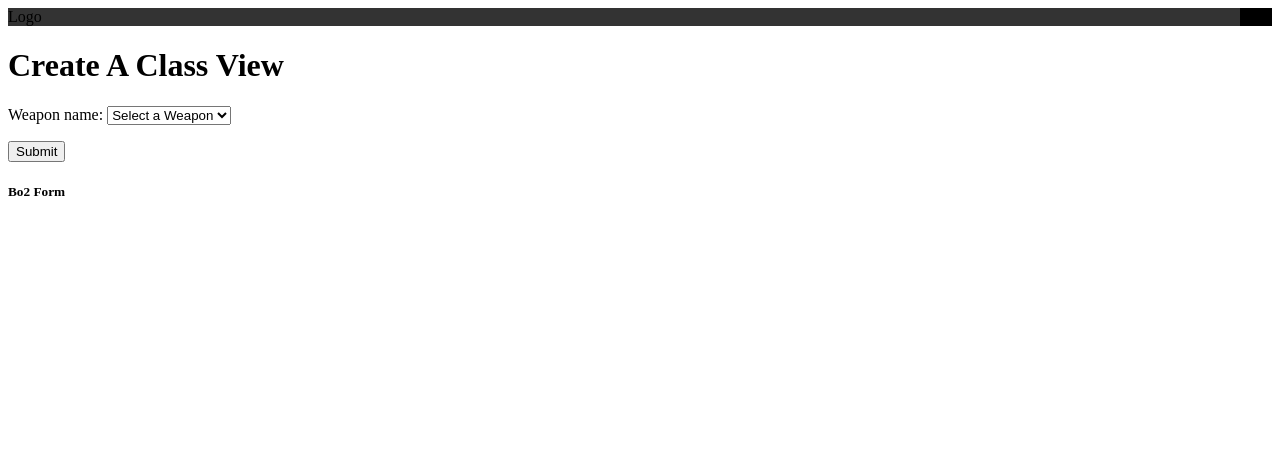
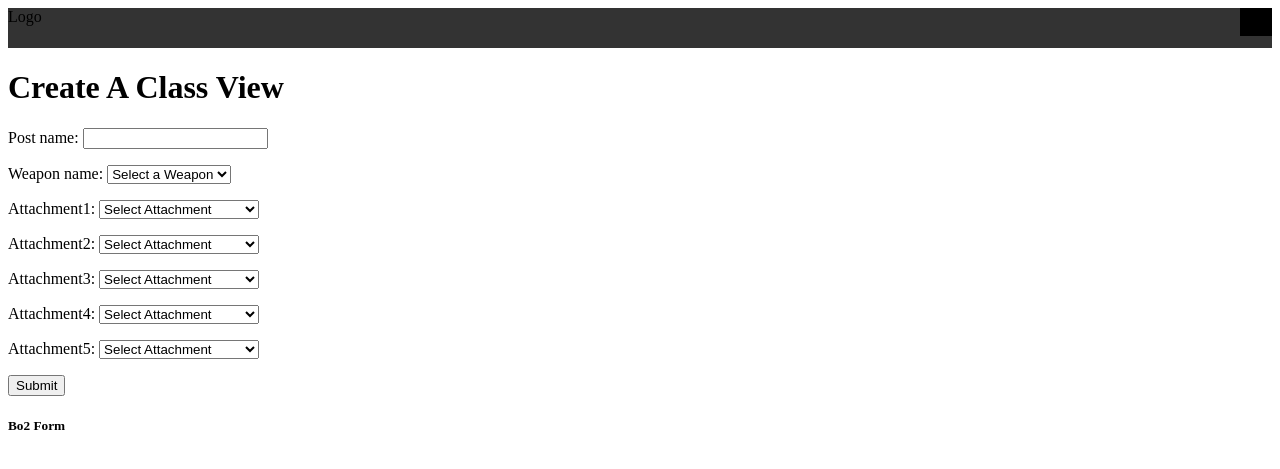
Before and after one commit to ah5ann/bo6-wiki, a Django app: page /createaclass/ in a window 1280 px wide. Shown: the top 469 px of the page. Run offline with Django 5.2, Linux system fonts and the light colour scheme; data comes from the database, SQL or seed files in the repository; both versions use the stored data as it was after the commit.

Commit message:
Updates to model(Post table) + Updates to the Form + Added Products

```diff
--- a/main/class_upvote/admin.py
+++ b/main/class_upvote/admin.py
@@ -1,7 +1,8 @@
 from django.contrib import admin
-from.models import Weapon, Attachment, AttachmentType, Category
+from.models import Weapon, Attachment, AttachmentType, Category, Post
 
 admin.site.register(Category)
 admin.site.register(Weapon)
 admin.site.register(Attachment)
 admin.site.register(AttachmentType)
+admin.site.register(Post)
--- a/main/class_upvote/forms.py
+++ b/main/class_upvote/forms.py
@@ -1,8 +1,29 @@
 from django import forms
-from .models import Weapon
+from .models import Weapon, Post, Attachment, AttachmentType
 
 class ClassForm(forms.Form):
+    post_name = forms.CharField(max_length=30)
     weapon_name = forms.ModelChoiceField(
         queryset=Weapon.objects.all(),  # Fetches all Weapon objects
         empty_label="Select a Weapon"  # Default prompt for the dropdown
     )
+    attachment1 = forms.ModelChoiceField(
+        queryset=Attachment.objects.all(),
+        empty_label="Select Attachment"
+    )
+    attachment2 = forms.ModelChoiceField(
+        queryset=Attachment.objects.all(),
+        empty_label="Select Attachment"
+    )
+    attachment3 = forms.ModelChoiceField(
+        queryset=Attachment.objects.all(),
+        empty_label="Select Attachment"
+    )
+    attachment4 = forms.ModelChoiceField(
+        queryset=Attachment.objects.all(),
+        empty_label="Select Attachment"
+    )
+    attachment5 = forms.ModelChoiceField(
+        queryset=Attachment.objects.all(),
+        empty_label="Select Attachment"
+    )
--- a/main/class_upvote/models.py
+++ b/main/class_upvote/models.py
@@ -29,3 +29,15 @@ class AttachmentType(models.Model):
 
     def __str__(self):
         return self.attachment_type_name  # Display type name in Django admin
+
+class Post(models.Model):
+    post_name = models.CharField(max_length=30)
+    main_weapon = models.ForeignKey(Weapon, on_delete=models.CASCADE)
+    attachment1 = models.ForeignKey(Attachment, on_delete=models.CASCADE, related_name='post_attachment1', default=1)
+    attachment2 = models.ForeignKey(Attachment, on_delete=models.CASCADE, related_name='post_attachment2', default=1)
+    attachment3 = models.ForeignKey(Attachment, on_delete=models.CASCADE, related_name='post_attachment3', default=1)
+    attachment4 = models.ForeignKey(Attachment, on_delete=models.CASCADE, related_name='post_attachment4', default=1)
+    attachment5 = models.ForeignKey(Attachment, on_delete=models.CASCADE, related_name='post_attachment5', default=1)
+
+    def __str__(self):
+        return self.post_name
--- a/main/class_upvote/urls.py
+++ b/main/class_upvote/urls.py
@@ -1,8 +1,8 @@
 from django.urls import path
 from . import views
-from .views import form_view
+from .views import form_view, post_details
 
 urlpatterns = [
     path('createaclass/', form_view, name='form'),
-    #path('createaclass/', create_a_class_view, name='createaclass')
+    path('post_details/', post_details, name='postdetails')
 ]
--- a/main/class_upvote/views.py
+++ b/main/class_upvote/views.py
@@ -13,3 +13,6 @@ def form_view(request):
 
     context = {'form': form}
     return render(request, 'create_a_class.html', context)  # Render the template with the form in context
+
+def post_details(request):
+    return render(request, 'post_detail.html')
--- a/main/static/main/css/nav.css
+++ b/main/static/main/css/nav.css
@@ -2,6 +2,7 @@
     overflow: hidden;
     background-color: #333;
     position: relative;
+    height: 40px;
   }
 
   .topnav #myLinks {
--- a/main/templates/index.html
+++ b/main/templates/index.html
@@ -7,4 +7,4 @@
 
 {% include "nav.html" %}
 
-{% include "post.html" %}
+{% include "post_short.html" %}
--- a/main/templates/nav.html
+++ b/main/templates/nav.html
@@ -10,7 +10,9 @@
     <div class="topnav">
         <span class="holder">Logo</span>
         <div id="myLinks">
+            <a href="/">Home</a>
             <a href="/createaclass">Create A Class</a>
+            <a href="/post_details">Post</a>
         </div>
         <a href="javascript:void(0);" class="icon" onclick="myFunction()">
             <i class="fa fa-bars"></i>
--- a/main/templates/post.html
+++ b/main/templates/post_short.html
@@ -3,6 +3,6 @@
     <link rel='stylesheet' type='text/css' media='screen' href="{% static 'main/post.css' %}">
 </head>
 <div>
-<h4>This is a Post</h4>
+<h1>This is a Post</h1>
 <p>This is a paragraph</p>
 </div>
```
Also changed, not shown: main/class_upvote/templates/post_detail.html (added, +7 -0 lines), main/class_upvote/migrations/0002_post.py (added), main/class_upvote/migrations/0003_post_attachment1_post_attachment2_post_attachment3_and_more.py (added), main/db.sqlite3, 1 other file.
